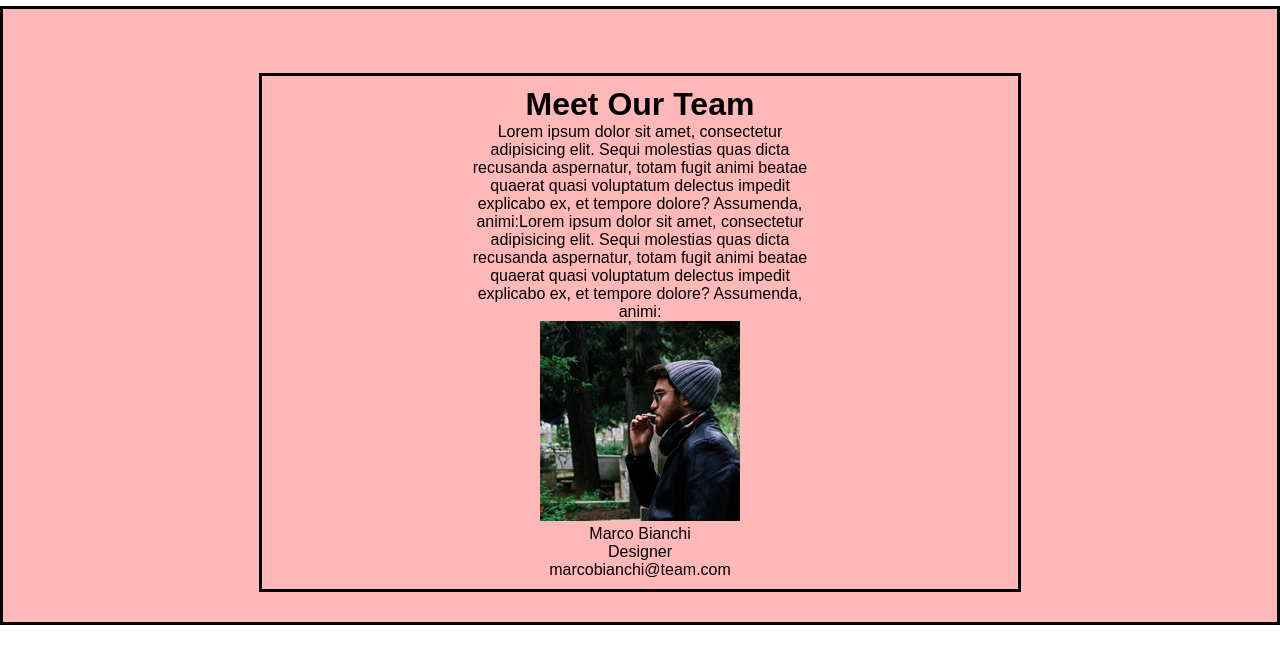
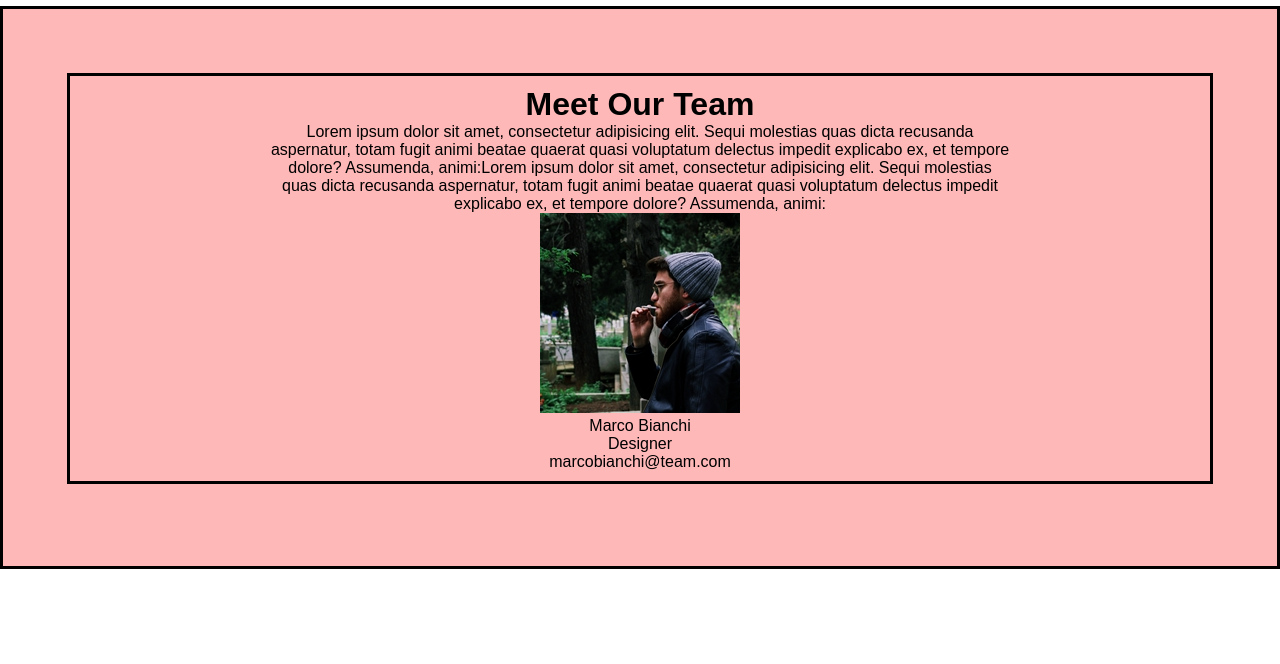
Before and after one commit to lucafagiolini/html-css-float-cards, a plain HTML site: page index.html in a window 1280 px wide. Drawn offline with Linux system fonts and the light colour scheme.

Commit message:
addition: main title container,

```diff
--- a/css/style.css
+++ b/css/style.css
@@ -21,8 +21,9 @@ main {
 
 
     padding-top: 5%;
-    padding-right: 20%;
-    padding-left: 20%;
+    padding-right: 5%;
+    padding-bottom: 4%;
+    padding-left: 5%;
 
     /* working highlight */
     border-color: black;
@@ -34,7 +35,7 @@ main {
 
 .main-container {
     width: 100%;
-    height: auto;
+
 
     margin: auto;
 
@@ -50,6 +51,12 @@ main {
 
 }
 
+.main-title-container {
+    padding-top: 0;
+    padding-bottom: 20px;
+}
+
+
 /* end main section */
 
 
--- a/index.html
+++ b/index.html
@@ -14,7 +14,7 @@
 
         <div class="main-container">
             <!-- main title -->
-            <div>
+            <div class="main-title-ontainer">
                 <h1>
                     Meet Our Team
                 </h1>
```
